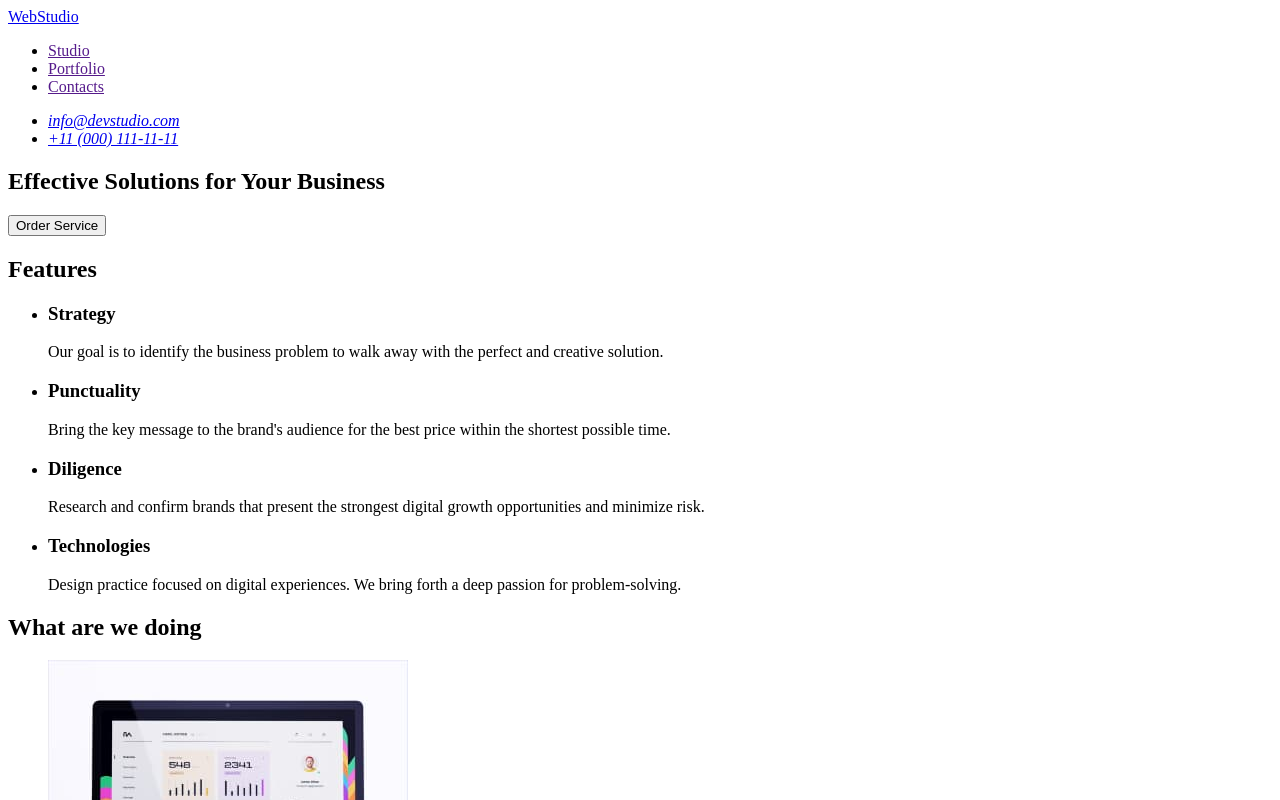
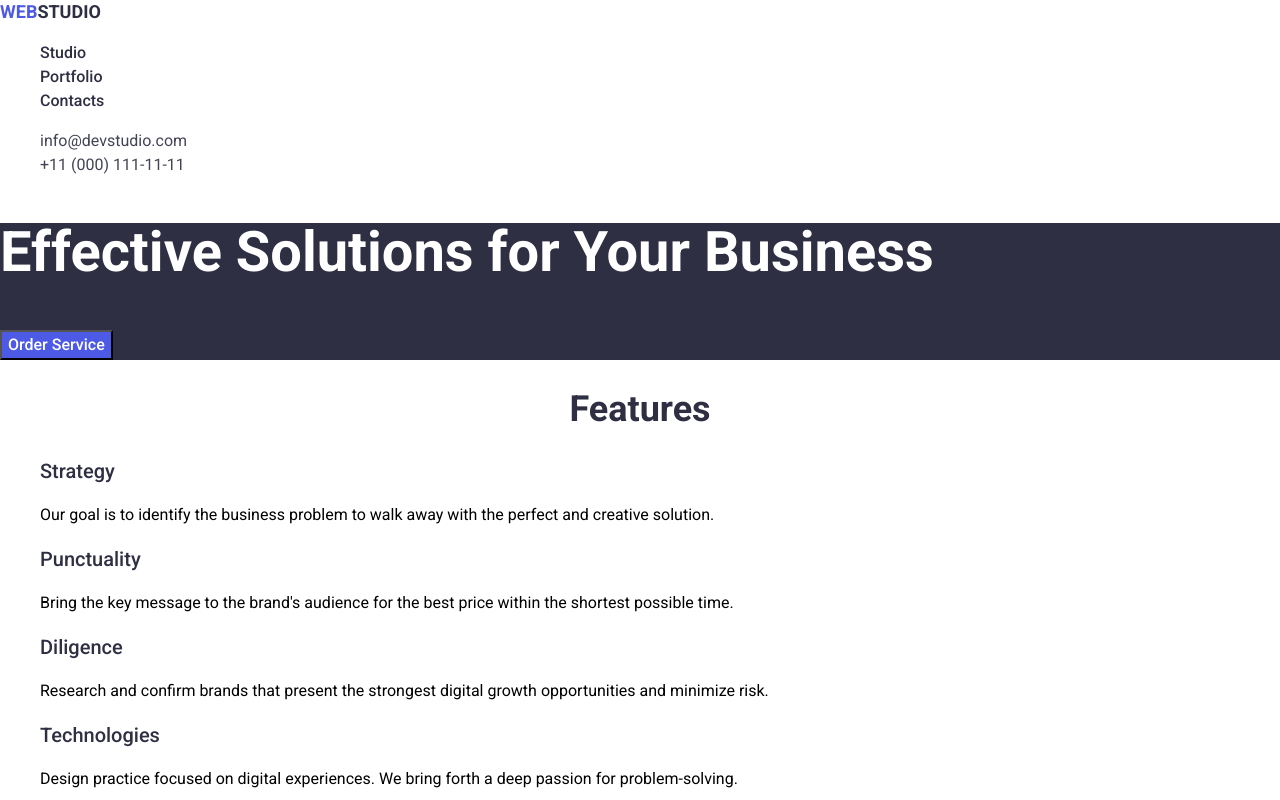
Before and after one commit to NeoZLoy/goit-markup-hw-02, a plain HTML site: page index.html in a window 1280 px wide. Shown: the top 800 px of the page. Drawn offline with nearby package versions, Linux system fonts and the light colour scheme.

Commit message:
added styles for main page, added portfolio.html,

```diff
--- /dev/null
+++ b/css/styles.css
@@ -0,0 +1,94 @@
+:root {
+	--main-color: #2e2f42;
+	--sceondary-color: #434455;
+	--accent-color: #4d5ae5;
+	--white-primary: #ffffff;
+	--white-secondary: #f4f4fd;
+}
+body {
+	font-family: Roboto, sans-serif;
+	font-weight: 400;
+	font-size: 16px;
+	line-height: 1.5;
+	background-color: var(--white-primary);
+}
+
+h1 {
+	font-size: 56px;
+	font-weight: 700;
+	line-height: 1.07;
+	color: #ffffff;
+}
+h2 {
+	font-weight: 700;
+	font-size: 36px;
+	line-height: 1.1;
+	color: var(--main-color);
+	text-align: center;
+}
+
+h3 {
+	font-weight: 500;
+	font-size: 20px;
+	line-height: 1.2;
+	color: var(--main-color);
+}
+
+footer {
+	background-color: var(--main-color);
+}
+
+.list {
+	list-style: none;
+}
+
+.link {
+	text-decoration: none;
+}
+/* Logo */
+.logo {
+	text-decoration: none;
+	text-transform: uppercase;
+	font-size: 18px;
+	line-height: 1.3;
+	font-weight: 800;
+	color: var(--main-color);
+}
+.accent-logo {
+	color: var(--accent-color);
+}
+
+/* Menu */
+.menu-item {
+	color: var(--main-color);
+	font-weight: 500;
+}
+
+.contacts a {
+	font-style: normal;
+	font-weight: 400;
+	line-height: 1.5;
+	color: var(--sceondary-color);
+}
+
+/* Hero section */
+.hero {
+	background-color: var(--main-color);
+}
+
+/* Button */
+.btn {
+	font-weight: 500;
+	line-height: 1.5;
+	background-color: var(--accent-color);
+	color: #ffffff;
+}
+/* Team section */
+.team {
+	background-color: var(--white-secondary);
+}
+
+/* Footer */
+.logo-footer {
+	color: var(--white-secondary);
+}
--- a/index.html
+++ b/index.html
@@ -1,26 +1,36 @@
 <!DOCTYPE html>
 <html lang="en">
 	<head>
-    <meta charset="UTF-8">
-    <meta http-equiv="X-UA-Compatible" content="IE=edge">
-    <meta name="viewport" content="width=device-width, initial-scale=1.0">
-    <link rel="stylesheet" href="css/style.css">
+		<meta charset="UTF-8" />
+		<meta http-equiv="X-UA-Compatible" content="IE=edge" />
+		<meta name="viewport" content="width=device-width, initial-scale=1.0" />
+		<link
+			rel="stylesheet"
+			href="https://cdnjs.cloudflare.com/ajax/libs/modern-normalize/1.0.0/modern-normalize.min.css"
+		/>
+		<link rel="preconnect" href="https://fonts.googleapis.com" />
+		<link rel="preconnect" href="https://fonts.gstatic.com" crossorigin />
+		<link
+			href="https://fonts.googleapis.com/css2?family=Raleway:wght@800&family=Roboto:wght@400;500;700&display=swap"
+			rel="stylesheet"
+		/>
+		<link rel="stylesheet" href="./css/styles.css" />
 		<title>WebStudio</title>
 	</head>
 	<body>
 		<header>
-        <nav class="navigation">
-            <a class="logo" href="./index.html">WebStudio</a>
-            <ul class="menu">
-            <li><a href="">Studio</a></li>
-            <li><a href="">Portfolio</a></li>
-            <li><a href="">Contacts</a></li>
+			<nav>
+				<a href="./index.html" class="logo link"><span class="accent-logo">Web</span>Studio</a>
+				<ul class="menu list">
+					<li><a href="./index.html" class="menu-item link">Studio</a></li>
+					<li><a href="./portfolio.html" class="menu-item link">Portfolio</a></li>
+					<li><a href="" class="menu-item link">Contacts</a></li>
 				</ul>
 			</nav>
 			<address>
-            <ul>
-                <li><a href="mailto:info@devstudio.com">info@devstudio.com</a></li>
-                <li><a href="tel:+110001111111">+11 (000) 111-11-11</a></li>
+				<ul class="contacts list">
+					<li><a href="mailto:info@devstudio.com" class="link">info@devstudio.com</a></li>
+					<li><a href="tel:+110001111111" class="link">+11 (000) 111-11-11</a></li>
 				</ul>
 			</address>
 		</header>
@@ -31,65 +41,61 @@
 			</section>
 			<section class="features-list">
 				<h2>Features</h2>
-            <ul class="features">
+				<ul class="features list">
 					<li class="feature-item">
 						<h3 class="feature-title">Strategy</h3>
 						<p class="feature-desc">
-                    Our goal is to identify the business problem to walk away with the
-                    perfect and creative solution.
+							Our goal is to identify the business problem to walk away with the perfect and creative solution.
 						</p>
 					</li>
 					<li>
 						<h3 class="feature-title">Punctuality</h3>
 						<p class="feature-desc">
-                    Bring the key message to the brand's audience for the best price
-                    within the shortest possible time.
+							Bring the key message to the brand's audience for the best price within the shortest possible time.
 						</p>
 					</li>
 					<li>
 						<h3 class="feature-title">Diligence</h3>
 						<p class="feature-desc">
-                    Research and confirm brands that present the strongest digital
-                    growth opportunities and minimize risk.
+							Research and confirm brands that present the strongest digital growth opportunities and minimize risk.
 						</p>
 					</li>
 					<li>
 						<h3 class="feature-title">Technologies</h3>
 						<p class="feature-desc">
-                    Design practice focused on digital experiences. We bring forth a
-                    deep passion for problem-solving.
+							Design practice focused on digital experiences. We bring forth a deep passion for problem-solving.
 						</p>
 					</li>
 				</ul>
 			</section>
 			<section class="work-examp">
 				<h2>What are we doing</h2>
-            <ul>
-            <li><img src="./images/desctop.jpg" alt="Desctop template" width="360"></li>
-            <li><img src="./images/phone-templates.jpg" alt="Mobile phone templates" width="360"></li>
-            <li><img src="./images/phone.jpg" alt="Mobile phone template" width="360"></li>
+				<ul class="list">
+					<li><img src="./images/desctop.jpg" alt="Desctop template" width="360" /></li>
+					<li><img src="./images/phone-templates.jpg" alt="Mobile phone templates" width="360" /></li>
+					<li><img src="./images/phone.jpg" alt="Mobile phone template" width="360" /></li>
 				</ul>
 			</section>
 			<section class="team">
 				<h2>Our Team</h2>
-        <ul class="worker-cards">
+				<ul class="worker-cards list">
 					<li class="worker-card">
-                <img src="./images/mark.jpg" alt="Mark's Guerrero photo" class="worker-photo" width ="264">
+						<img src="./images/mark.jpg" alt="Mark's Guerrero photo" class="worker-photo" width="264" />
 						<h3 class="worker-name">Mark Guerrero</h3>
 						<p class="worker-function">Product Designer</p>
 					</li>
 					<li class="worker-card">
-                <img src="./images/tom.jpg" alt="Photo of Tom Ford" class="worker-photo" width ="264">
+						<img src="./images/tom.jpg" alt="Photo of Tom Ford" class="worker-photo" width="264" />
 						<h3 class="worker-name">Tom Ford</h3>
 						<p class="worker-function">Frontend Developer</p>
 					</li>
 					<li class="worker-card">
-                <img src="./images/camila.jpg" alt="Photo of Camila Garcia" class="worker-photo" width ="264">
+						<img src="./images/camila.jpg" alt="Photo of Camila Garcia" class="worker-photo" width="264" />
 						<h3 class="worker-name">Camila Garcia</h3>
 						<p class="worker-function">Marketing</p>
 					</li>
 					<li class="worker-card">
-                <img src="./images/daniel.jpg" alt="Photo of Daniel Wilson" class="worker-photo" width ="264">
+						<img src="./images/daniel.jpg" alt="Photo of Daniel Wilson" class="worker-photo" width="264" />
 						<h3 class="worker-name">Daniel Wilson</h3>
 						<p class="worker-function">UI Designer</p>
 					</li>
@@ -97,7 +103,7 @@
 			</section>
 		</main>
 		<footer>
-        <a class="logo" href="./index.html">WebStudio</a>
+			<a href="./index.html" class="logo-footer link"><span class="accent-logo">Web</span><span>Studio</span></a>
 			<p>Increase the flow of customers and sales for your business with digital marketing & growth solutions.</p>
 		</footer>
 	</body>
```
Also changed, not shown: portfolio.html (added, +43 -0 lines), css/style.css (deleted). Lines whose indentation alone changed are shown as unchanged.
